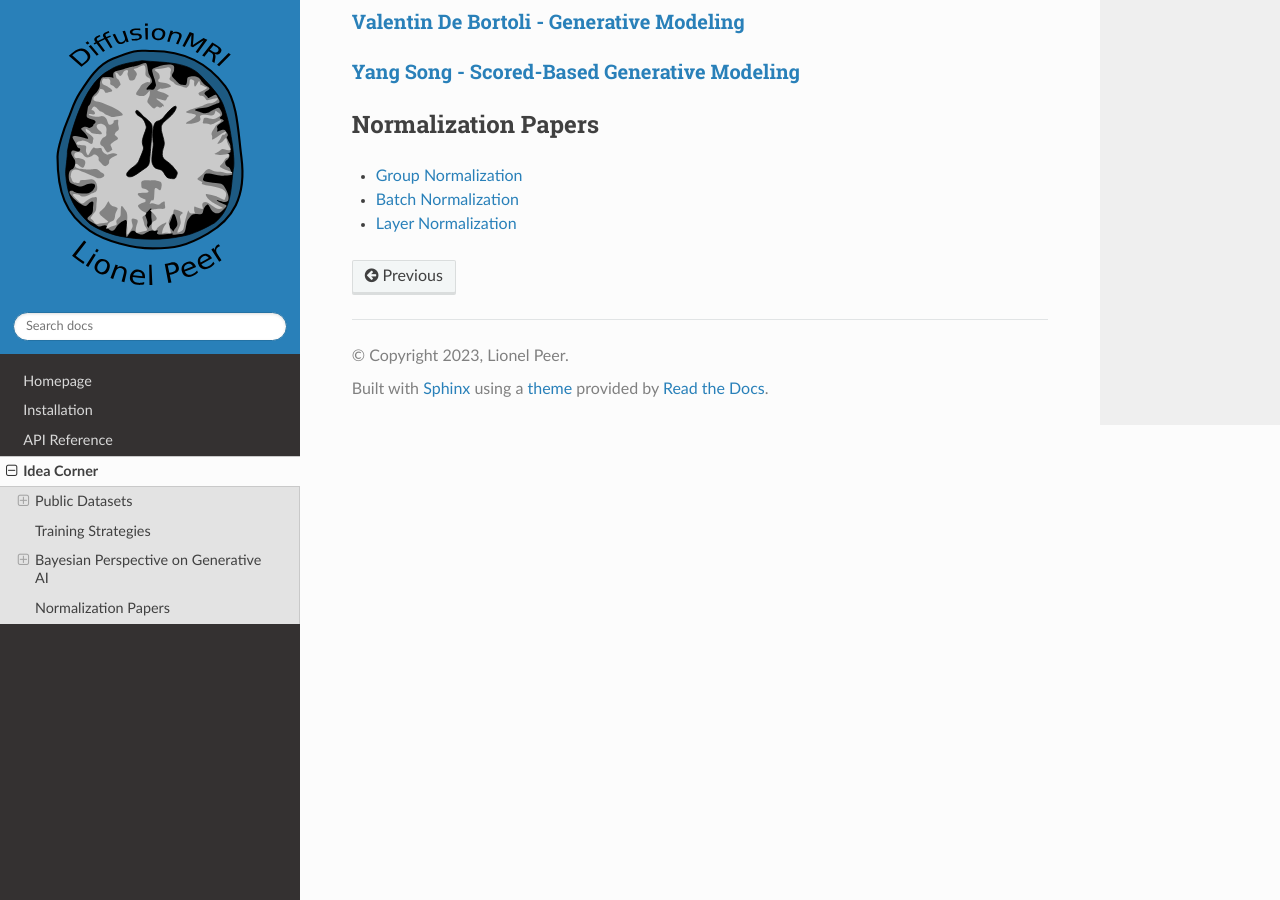
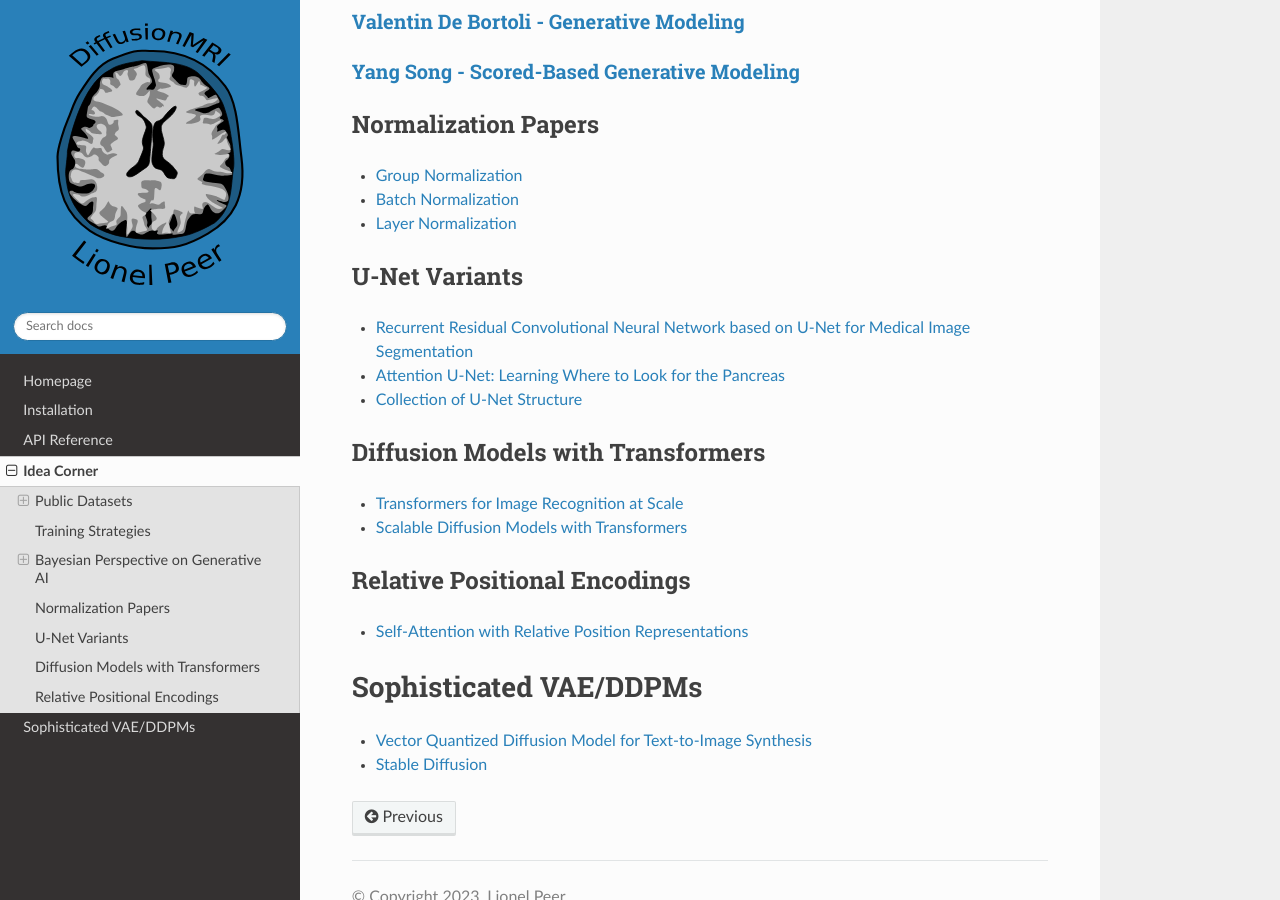
Before and after one commit to liopeer/diffusionmodels, a Sphinx documentation site: the page built from docs/source/idea_corner.md, in a window 1280 px wide and 900 px high, scrolled down 670 px. Built offline with Sphinx 7.4.7 and the Read the Docs theme 2.0.0, drawn with Linux system fonts in a browser that asks for light colours; pages that are not in the unit, such as notebooks, are missing from menus.

Commit message:
added notes to idea corner

```diff
--- a/docs/source/idea_corner.md
+++ b/docs/source/idea_corner.md
@@ -16,3 +16,19 @@
 - [Group Normalization](https://arxiv.org/pdf/1803.08494.pdf)
 - [Batch Normalization](https://arxiv.org/pdf/1502.03167.pdf)
 - [Layer Normalization](https://arxiv.org/pdf/1607.06450.pdf)
+
+## U-Net Variants
+- [Recurrent Residual Convolutional Neural Network based on U-Net for Medical Image Segmentation](https://arxiv.org/ftp/arxiv/papers/1802/1802.06955.pdf)
+- [Attention U-Net: Learning Where to Look for the Pancreas](https://arxiv.org/pdf/1804.03999.pdf)
+- [Collection of U-Net Structure](https://medium.com/aiguys/attention-u-net-resunet-many-more-65709b90ac8b)
+
+## Diffusion Models with Transformers
+- [Transformers for Image Recognition at Scale](https://arxiv.org/pdf/2010.11929.pdf)
+- [Scalable Diffusion Models with Transformers](https://arxiv.org/pdf/2212.09748.pdf)
+
+## Relative Positional Encodings
+- [Self-Attention with Relative Position Representations](https://arxiv.org/pdf/1803.02155.pdf)
+
+# Sophisticated VAE/DDPMs
+- [Vector Quantized Diffusion Model for Text-to-Image Synthesis](https://arxiv.org/pdf/2111.14822.pdf)
+- [Stable Diffusion](https://arxiv.org/pdf/2112.10752.pdf)
```
